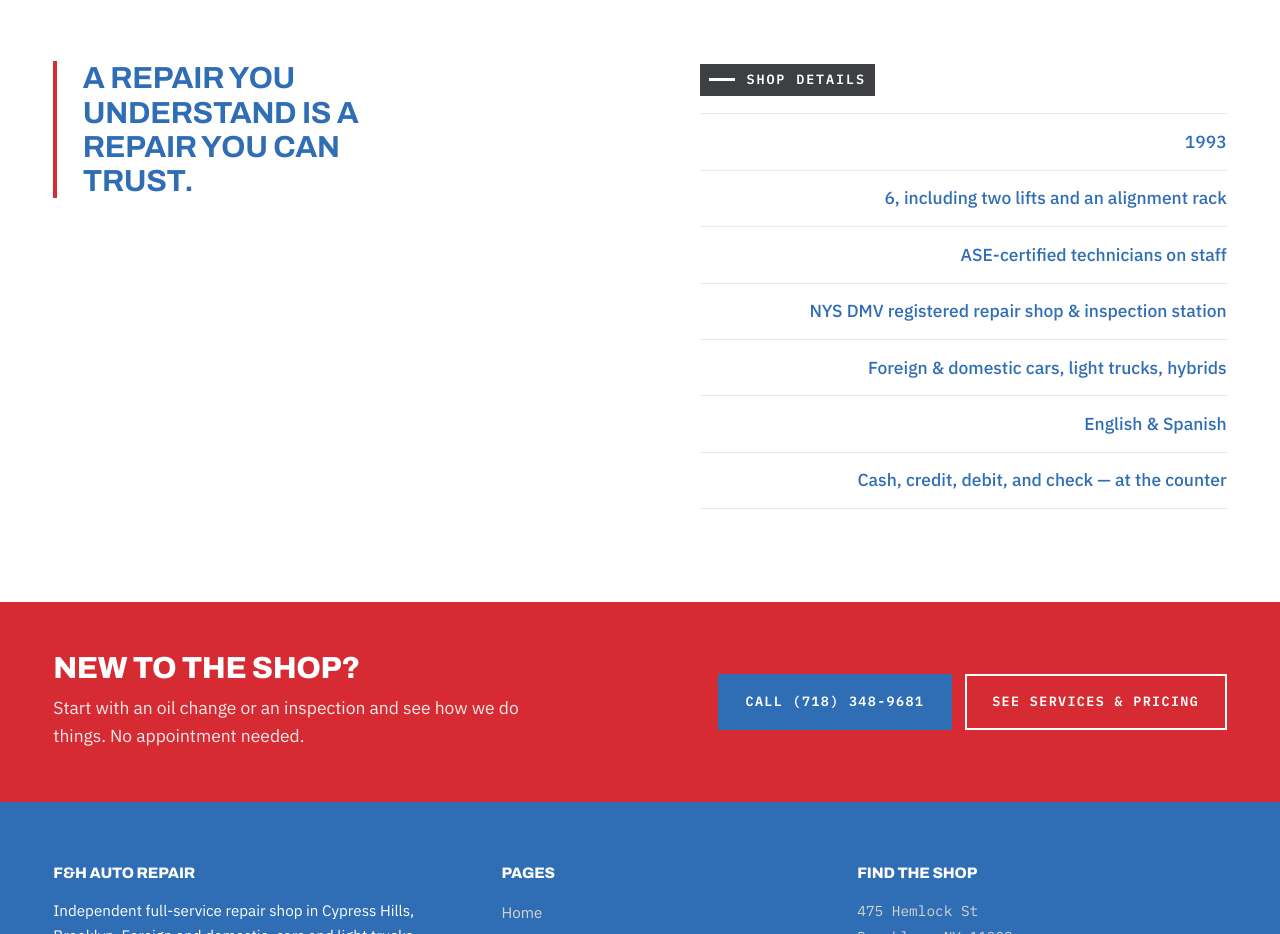
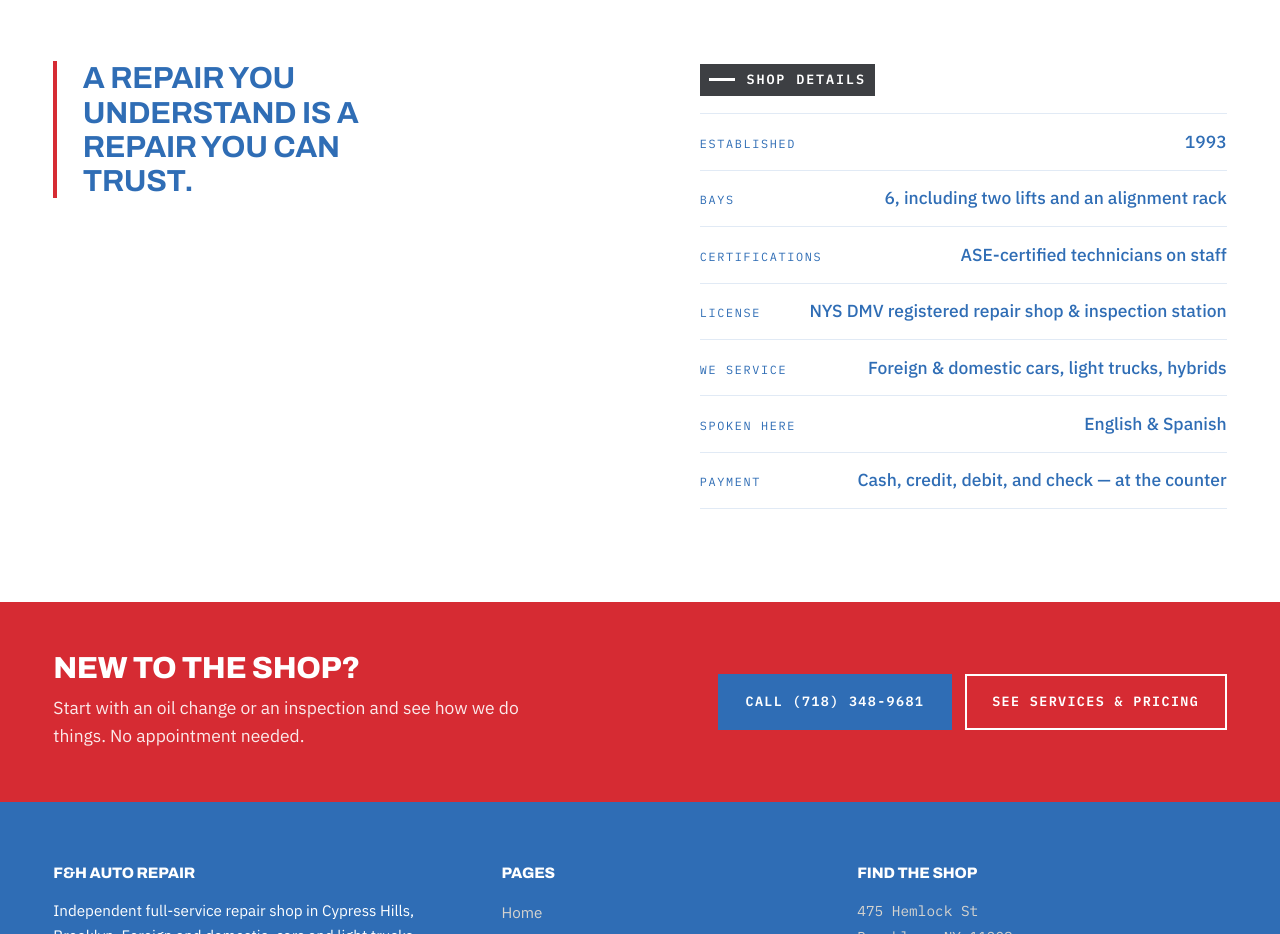
Before and after one commit to JuanVictoriano/fh_auto_repair, a plain HTML site: page about.html in a window 1280 px wide. Shown: the part 1760-2694 px from the top of the page. Drawn offline with Linux system fonts and the light colour scheme.

Commit message:
css edits

```diff
--- a/css/styles.css
+++ b/css/styles.css
@@ -760,7 +760,7 @@
   font-size: .74rem;
   letter-spacing: .14em;
   text-transform: uppercase;
-  color: var(--off-white);
+  color: var(--primary-blue);
   flex: none;
 }
 .specs__val { font-weight: 500; text-align: right; }
```
